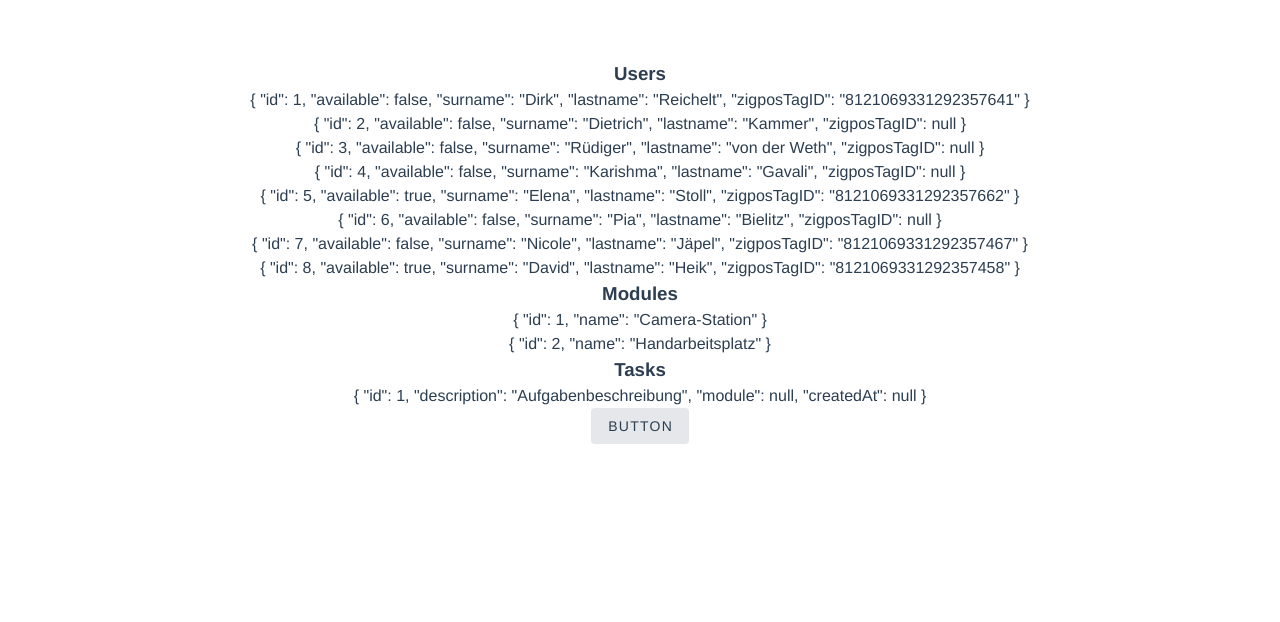
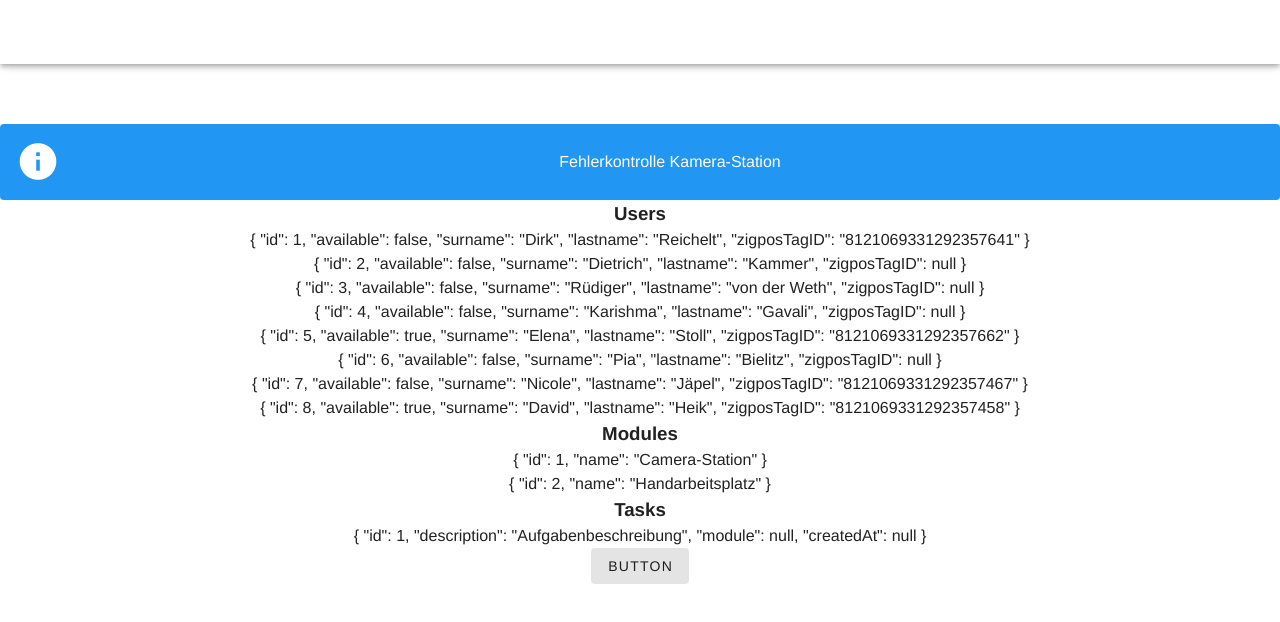
Before and after one commit to flacus4/teamrot, a Vue app: page / in a window 1280 px wide. Shown: the top 622 px of the page. Built offline with nearby package versions, Linux system fonts and the light colour scheme; data requests are answered from the project's data file.

Commit message:
added Material Icon Set

```diff
--- a/package.json
+++ b/package.json
@@ -9,7 +9,6 @@
     "mock:api": "node json-server/server"
   },
   "dependencies": {
-    "@mdi/font": "^7.1.96",
     "axios": "^1.2.2",
     "core-js": "^3.8.3",
     "vue": "^3.2.13",
@@ -18,6 +17,7 @@
   "devDependencies": {
     "@babel/core": "^7.12.16",
     "@babel/eslint-parser": "^7.12.16",
+    "@mdi/font": "^7.1.96",
     "@vue/cli-plugin-babel": "~5.0.0",
     "@vue/cli-plugin-eslint": "~5.0.0",
     "@vue/cli-service": "~5.0.0",
--- a/src/App.vue
+++ b/src/App.vue
@@ -1,20 +1,31 @@
 <script>
 
 import FetchersData from './components/FetchersData.vue'
+import TaskNotification from './components/TaskNotification.vue'
 
 export default {
   name: 'App',
   components: {
- // TaskList,
-    FetchersData
-
+    FetchersData,
+    TaskNotification
   }
 }
 </script>
 
 <template>
-  <!--<TaskList /> -->
-  <FetchersData />
+
+<v-app>
+
+  <!-- Must have the app property -->
+  <v-app-bar app></v-app-bar>
+
+  <v-main>
+    <TaskNotification />
+     <FetchersData />
+  </v-main>
+
+</v-app>
+
 
 </template>
 
--- /dev/null
+++ b/src/components/TaskNotification.vue
@@ -0,0 +1,26 @@
+<script>
+
+export default {
+  name: 'TaskNotification',
+  data() {
+    return {
+
+    }
+  },
+  methods: {
+
+  }
+}
+</script>
+
+<template>
+
+<v-alert  prominent  type="info">Fehlerkontrolle Kamera-Station</v-alert>
+
+</template>
+
+<style scoped>
+
+
+
+</style>
--- a/src/db.js
+++ b/src/db.js
@@ -4,6 +4,7 @@ module.exports = () => {
         tasks: [],
     }
 
+    // use setinterval() instead
     for (let i = 0; i < 10; i++) {
         data.tasks.push({
             id: i,
--- a/src/main.js
+++ b/src/main.js
@@ -2,7 +2,10 @@ import { createApp } from 'vue'
 import App from './App.vue'
 import Axios from 'axios'
 import 'vuetify/styles'
+import '@mdi/font/css/materialdesignicons.css'
 import { createVuetify } from 'vuetify'
+//import { fa } from 'vuetify/iconsets/fa'
+import { aliases, mdi } from 'vuetify/iconsets/mdi'
 import * as components from 'vuetify/components'
 import * as directives from 'vuetify/directives'
 
@@ -11,6 +14,14 @@ Axios.defaults.baseURL = 'http://localhost:3000/'
 const vuetify = createVuetify({
   components,
   directives,
+  icons: {
+    defaultSet: 'mdi',
+    aliases,
+    sets: {
+//      fa,
+      mdi
+    }
+  }
 })
 
 createApp(App).use(vuetify).mount('#app')
```
Also changed, not shown: 1 other file (tests, documents, lock files or other folders).
